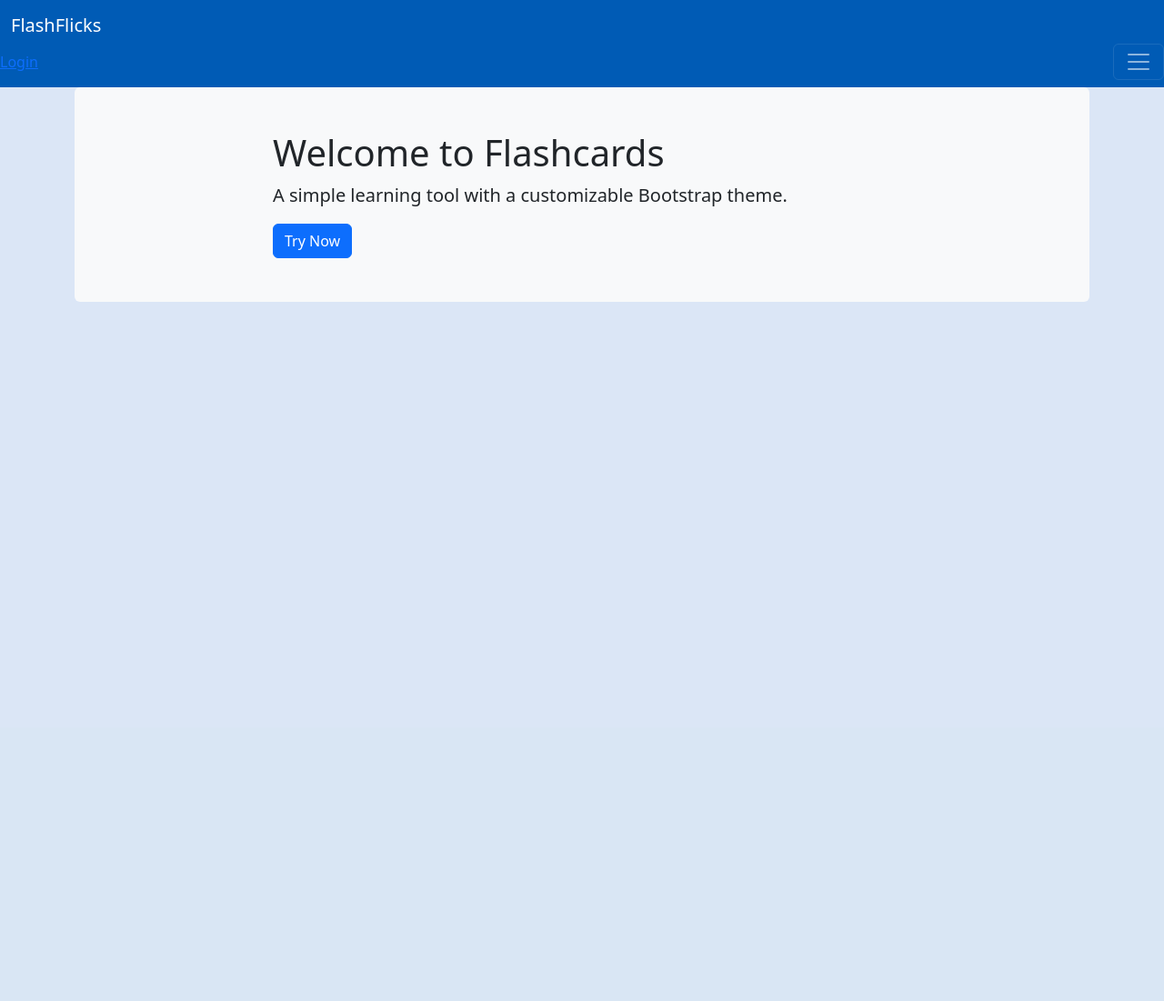
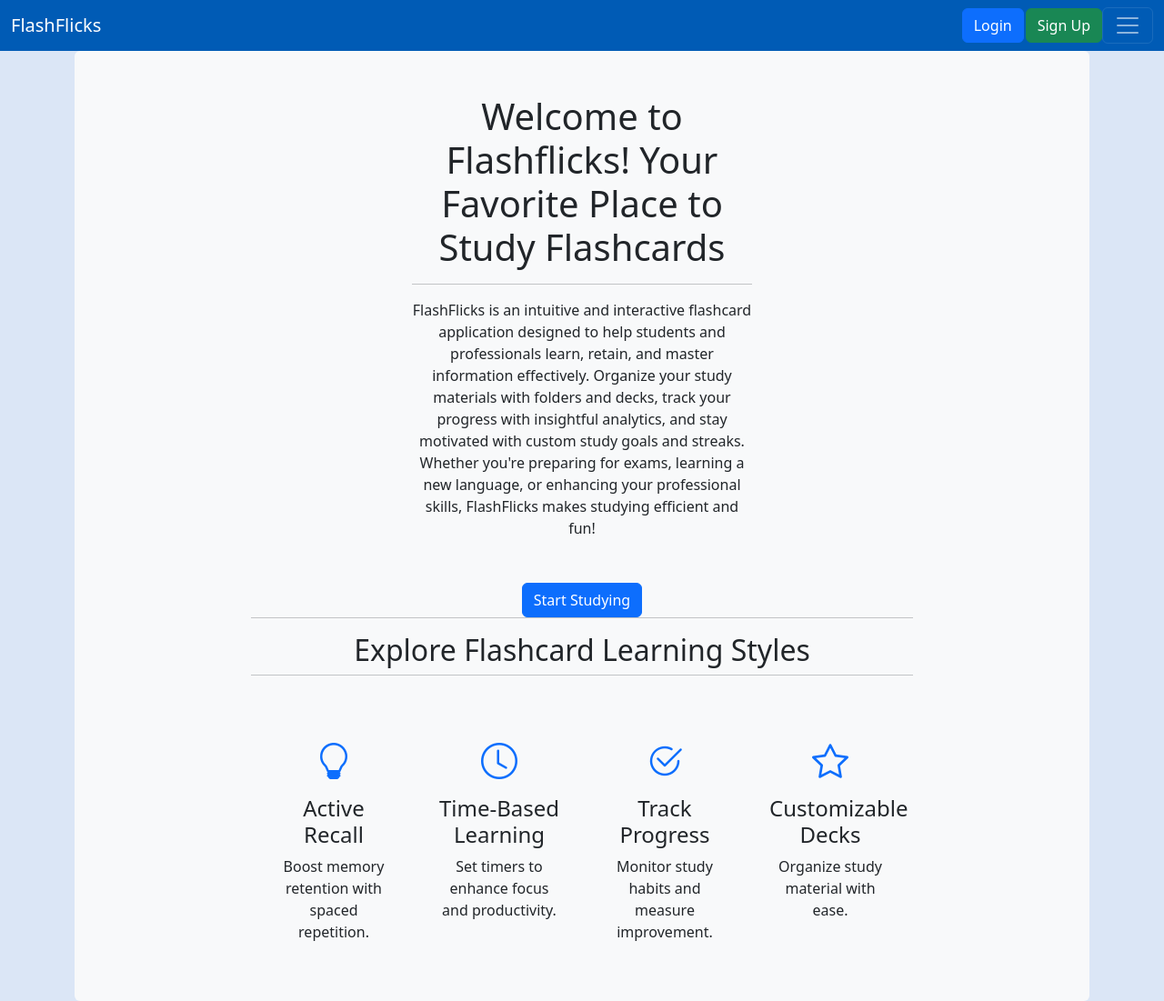
Before and after one commit to yuriihehed/flash-flicks-web-app, a Django app: template myproject/flashcards/templates/landing.html in a window 1280 px wide. Shown: the whole page at 91% size. Before the commit the page ends 332 px from the top, so only its background shows below. Run offline with Django 5.2, Linux system fonts and the light colour scheme; the template is opened without the code that fills it: values that come from a table or form of the project are taken from there, others are empty; tables that the repository leaves empty hold one stand-in row (values such as "Sample post"); some libraries are stand-ins or nearby versions.

Commit message:
landing page ready

```diff
--- a/myproject/flashcards/templates/base.html
+++ b/myproject/flashcards/templates/base.html
@@ -10,31 +10,48 @@
     <!-- Bootstrap CSS -->
     <link href="{% static 'bootstrap/bootstrap.min.css' %}" rel="stylesheet">
     <!-- Custom CSS -->
-    <link href="{% static 'css/custom.css' %}" rel="stylesheet">
+    <link href="{% static 'admin/css/styles.css' %}" rel="stylesheet">
+    <!-- Favicon-->
+    <link rel="icon" type="image/x-icon" href="{% static 'assets/favicon.ico' %}" />
+    <!-- Bootstrap Icons-->
+    <link href="https://cdn.jsdelivr.net/npm/bootstrap-icons@1.5.0/font/bootstrap-icons.css" rel="stylesheet" />
+    <!-- Google fonts-->
+    <link href="https://fonts.googleapis.com/css?family=Merriweather+Sans:400,700" rel="stylesheet" />
+    <link href="https://fonts.googleapis.com/css?family=Merriweather:400,300,300italic,400italic,700,700italic" rel="stylesheet" type="text/css" />
+    <!-- SimpleLightbox plugin CSS-->
+    <link href="https://cdnjs.cloudflare.com/ajax/libs/SimpleLightbox/2.1.0/simpleLightbox.min.css" rel="stylesheet" />
+    <!-- Core theme CSS (includes Bootstrap)-->
+    <link href="{% static 'admin/css/styles.css' %}" rel="stylesheet" />
 
     <style>
         /* Theme-specific styles */
+        /* Light Mode Styles */
         body.light-mode {
             background-color: #dbe6f6;
             color: #212529;
         }
         body.light-mode .navbar {
-            background-color: #005bb5 !important; /* Light background */
-            color: #212529 !important; /* Dark text */
+            background-color: #005bb5 !important;
+            color: #ffffff !important; /* Ensures text remains readable */
+        }
+        body.light-mode h1, body.light-mode h2, body.light-mode h3, body.light-mode p {
+            color: #212529; /* Ensure dark text for readability */
         }
 
+        /* Dark Mode Styles */
         body.dark-mode {
             background-color: #002244;
-            color: #f8f9fa;
+            color: #f8f9fa; /* Light text for contrast */
         }
-
         body.dark-mode .navbar {
             background-color: #021627 !important;
         }
-
         body.dark-mode .bg-light {
             background-color: #0845a1 !important;
             color: #f8f9fa;
+        }
+        body.dark-mode h1, body.dark-mode h2, body.dark-mode h3, body.dark-mode p {
+            color: #f8f9fa; /* Ensures all text is readable */
         }
 
         #theme-toggle {
@@ -65,21 +82,16 @@
         }
     </style>
 </head>
-<body class="light-mode">
+<body>
     <main>
         <nav class="navbar navbar-dark bg-dark" aria-label="First navbar example">
             <div class="container-fluid">
                 <a class="navbar-brand" href="#">FlashFlicks</a> <!-- Can be replaced with the logo-->
-
-
+                <!-- Allow Login & Sign Up buttons only on Landing Page -->
+                <div class="d-flex ms-auto">
+                {% block landing_nav %}{% endblock %}
                 </div>
-                {% if user.is_authenticated %}
-                  <a href="/logout" class="button-link button-login">{{ user.email }}</a> <!-- Display user's email -->
-                {% else %}
-                  <a href="/login" class="button-link button-login">Login</a>
-                {% endif %}
-                </div>
-
+                <!-- Navbar Toggler -->
                 <button class="navbar-toggler" type="button" data-bs-toggle="collapse" data-bs-target="#navbarsExample01"
                         aria-controls="navbarsExample01" aria-expanded="false" aria-label="Toggle navigation">
                     <span class="navbar-toggler-icon"></span>
@@ -88,29 +100,14 @@
                 <div class="collapse navbar-collapse" id="navbarsExample01">
                     <ul class="navbar-nav me-auto mb-2">
                         <li class="nav-item">
-                            <a class="nav-link active" aria-current="page" href="" >Home</a>
+                            <a class="nav-link active" href="/homepage">Home</a>
                         </li>
                         <li class="nav-item">
-                            <a class="nav-link" href="#">Link</a>
-                        </li>
-                        <li class="nav-item">
-                            <a class="nav-link disabled" href="#" tabindex="-1" aria-disabled="true">Disabled</a>
-                        </li>
-                        <li class="nav-item dropdown">
-                            <a class="nav-link dropdown-toggle" href="#" id="dropdown01"
-                               data-bs-toggle="dropdown" aria-expanded="false">Dropdown</a>
-                            <ul class="dropdown-menu" aria-labelledby="dropdown01">
-                                <li><a class="dropdown-item" href="#">Action</a></li>
-                                <li><a class="dropdown-item" href="#">Another action</a></li>
-                                <li><a class="dropdown-item" href="#">Something else here</a></li>
-                            </ul>
+                            <a class="nav-link" href="#">Explore</a>
                         </li>
                     </ul>
-
-                    {% block header_content %}{% endblock %}
-
                     <form class="d-flex">
-                        <input class="form-control me-2" type="text" placeholder="Search" aria-label="Search">
+                        <input class="form-control me-2" type="text" placeholder="Search">
                     </form>
                     <button id="theme-toggle" type="button">
                         <span class="light-mode-icon">🌞</span>
@@ -170,5 +167,6 @@
         setTheme(newTheme);
     });
 </script>
+
 </body>
 </html>
--- a/myproject/flashcards/templates/landing.html
+++ b/myproject/flashcards/templates/landing.html
@@ -1,10 +1,81 @@
 {% extends "base.html" %}
+
+{% block landing_nav %}
+    {% if not user.is_authenticated %}
+    <a href="/login" class="btn btn-primary" style="margin-right: 1px;">Login</a>
+    <a href="/signup" class="btn btn-success" style="margin-left: 1px;">Sign Up</a>
+    {% endif %}
+{% endblock %}
 
 {% block title %}Home - Flashcards{% endblock %}
 
 {% block content %}
-   <h1>Welcome to Flashcards</h1>
-   <p class="lead">A simple learning tool with a customizable Bootstrap theme.</p>
+   <header class="masthead">
+      <div class="container px-4 px-lg-5 h-100">
+          <div class="row gx-4 gx-lg-5 h-100 align-items-center justify-content-center text-center">
+              <div class="col-lg-8 align-self-end">
+                  <h1> Welcome to Flashflicks! Your Favorite Place to Study Flashcards </h1>
+                  <hr class="divider" />
+              </div>
+              <div class="col-lg-8 align-self-baseline">
+                  <p class="text-white-75 mb-5">FlashFlicks is an intuitive and interactive flashcard application designed to help students and professionals learn, retain, and master information effectively. Organize your study materials with folders and decks, track your progress with insightful analytics, and stay motivated with custom study goals and streaks. Whether you're preparing for exams, learning a new language, or enhancing your professional skills, FlashFlicks makes studying efficient and fun!</p>
+                  {% if not current_user.is_authenticated %}
+                    <a class="btn btn-primary btn-xl" href="/register">Sign up for Free</a>   <!-- Change the link once we have a sign up page -->
+                  {% else %}
+                     <a class="btn btn-primary btn-xl" href="/studypage">Start Studying</a>  <!-- Change the link to folders page-->
+                  {% endif %}
+              </div>
+          </div>
+      </div>
+  </header>
+    <!-- Flashcard Learning page -->
+    <section class="page-section" id="services">
+      <div class="row gx-4 gx-lg-5">
+         <hr class="divider" />
+         <a href="/learning-styles" class="text-decoration-none">
+            <h2 class="text-center mt-0">Explore Flashcard Learning Styles</h2>
+         </a>
+         <hr class="divider" />
+      </div>
 
-   <a href="/studypage" class="btn btn-primary" > Try Now</a>
+      <div class="row gx-4 gx-lg-5">
+         <div class="col-lg-3 col-md-6 text-center">
+            <a href="/learning-styles" class="text-decoration-none">
+               <div class="mt-5">
+                  <div class="mb-2"><i class="bi-lightbulb fs-1"></i></div>
+                  <h3 class="h4 mb-2">Active Recall</h3>
+                  <p>Boost memory retention with spaced repetition.</p>
+               </div>
+            </a>
+         </div>
+         <div class="col-lg-3 col-md-6 text-center">
+            <a href="/learning-styles" class="text-decoration-none">
+               <div class="mt-5">
+                  <div class="mb-2"><i class="bi-clock fs-1"></i></div>
+                  <h3 class="h4 mb-2">Time-Based Learning</h3>
+                  <p>Set timers to enhance focus and productivity.</p>
+               </div>
+            </a>
+         </div>
+         <div class="col-lg-3 col-md-6 text-center">
+            <a href="/learning-styles" class="text-decoration-none">
+               <div class="mt-5">
+                  <div class="mb-2"><i class="bi-check2-circle fs-1"></i></div>
+                  <h3 class="h4 mb-2">Track Progress</h3>
+                  <p>Monitor study habits and measure improvement.</p>
+               </div>
+            </a>
+         </div>
+         <div class="col-lg-3 col-md-6 text-center">
+            <a href="/learning-styles" class="text-decoration-none">
+               <div class="mt-5">
+                  <div class="mb-2"><i class="bi-star fs-1"></i></div>
+                  <h3 class="h4 mb-2">Customizable Decks</h3>
+                  <p>Organize study material with ease.</p>
+               </div>
+            </a>
+         </div>
+      </div>
+   </section>
+
 {% endblock %}
--- a/myproject/flashcards/views.py
+++ b/myproject/flashcards/views.py
@@ -19,3 +19,6 @@ def signup(request):
 
 def forgot_password(request):
     return render(request, 'forgot_password.html')
+
+def homepage(request):
+    return render(request, 'homepage.html')
```
Also changed, not shown: 4 other files. Lines whose indentation alone changed are shown as unchanged.
